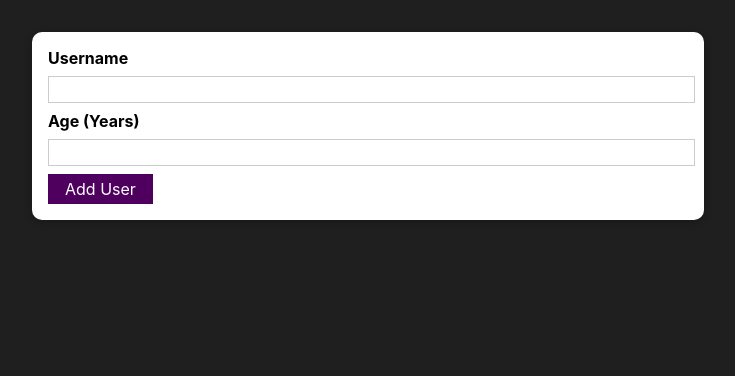
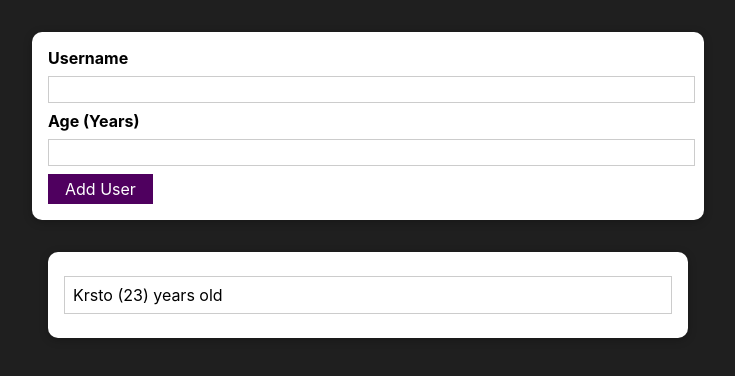
Before and after one commit to krstoko/ReactPractise, a React (Create React App) app in the folder react-practise-app/: page / in a window 1280 px wide. Shown: the top 376 px of the page, without its empty margins (272-1007 px from the left). Built offline with nearby package versions, Linux system fonts and the light colour scheme.

Commit message:
I added list of our users and i map array so we can get all informations from single user. Next is to add new user into array of users.

```diff
--- a/react-practise-app/src/App.js
+++ b/react-practise-app/src/App.js
@@ -1,10 +1,21 @@
+import { useState } from "react";
 import "./App.css";
 import AddUser from "./components/Users/AddUser";
+import UsersList from "./components/Users/UsersList";
 
 function App() {
-  return <div className="App">
-    <AddUser />
-  </div>;
+  const [usersList, setUsersList] = useState([
+    {
+      username: "Krsto",
+      age: 23,
+    },
+  ]);
+  return (
+    <div className="App">
+      <AddUser />
+      <UsersList users={usersList} />
+    </div>
+  );
 }
 
 export default App;
--- a/react-practise-app/src/components/UI/Card.js
+++ b/react-practise-app/src/components/UI/Card.js
@@ -3,6 +3,7 @@ import styled from "styled-components";
 
 const S = {};
 S.Card = styled.div`
+
   background: white;
   box-shadow: 0 2px 8px rgba(0, 0, 0, 0.25);
   border-radius: 10px;
@@ -33,6 +34,23 @@ S.Card = styled.div`
     outline: none;
     border-color: #4f005f;
   }
+
+  &.users {
+    margin: 2rem auto;
+    width: 90%;
+    max-width: 40rem;
+  }
+
+  &.users ul {
+    list-style: none;
+    padding: 1rem;
+  }
+
+  &.users li {
+    border: 1px solid #ccc;
+    margin: 0.5rem 0;
+    padding: 0.5rem;
+  }
 `;
 const Card = (props) => {
   return <S.Card className={props.className}>{props.children}</S.Card>;
--- a/react-practise-app/src/components/Users/AddUser.js
+++ b/react-practise-app/src/components/Users/AddUser.js
@@ -1,19 +1,43 @@
-import React from "react";
+import React, { useState } from "react";
 import Button from "../UI/Button";
 import Card from "../UI/Card";
 
 const AddUser = (props) => {
+  const [values, setValues] = useState({ username: "", age: "" });
   const addUserHandler = (event) => {
     event.preventDefault();
+    if (values.username.trim().length === 0 || values.age.trim().length === 0) {
+      return;
+    }
+    if (values.age < 1) {
+      return;
+    }
+    setValues({ username: "", age: "" });
+  };
+  const changeHandler = (name) => (event) => {
+    setValues((prevValues) => {
+      return { ...prevValues, [name]: event.target.value };
+    });
   };
   return (
     <Card className="input">
       <form onSubmit={addUserHandler}>
         <label htmlFor="username">Username</label>
-        <input type="text" />
+        <input
+          type="text"
+          value={values.username}
+          onChange={changeHandler("username")}
+        />
         <label htmlFor="age">Age (Years)</label>
-        <input id="age" type="number" />
-        <Button type="submit" className="button">Add User</Button>
+        <input
+          id="age"
+          type="number"
+          value={values.age}
+          onChange={changeHandler("age")}
+        />
+        <Button type="submit" className="button">
+          Add User
+        </Button>
       </form>
     </Card>
   );
--- /dev/null
+++ b/react-practise-app/src/components/Users/UsersList.js
@@ -0,0 +1,20 @@
+import React from "react";
+import Card from "../UI/Card";
+
+const UsersList = (props) => {
+  return (
+    <Card className="users">
+      <ul>
+        {props.users.map((user) => {
+          return (
+            <li>
+              {user.username} ({user.age}) years old
+            </li>
+          );
+        })}
+      </ul>
+    </Card>
+  );
+};
+
+export default UsersList;
```
